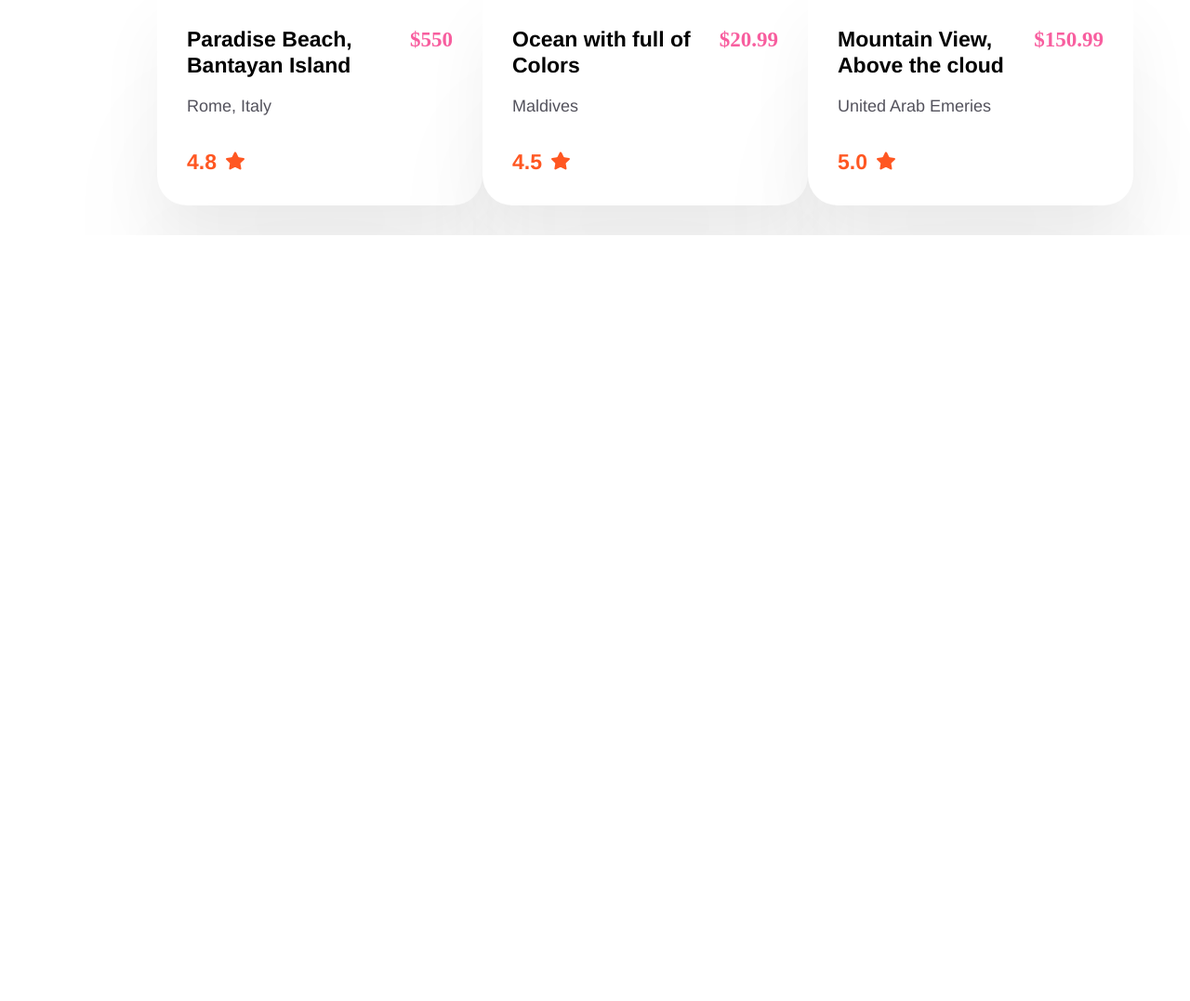
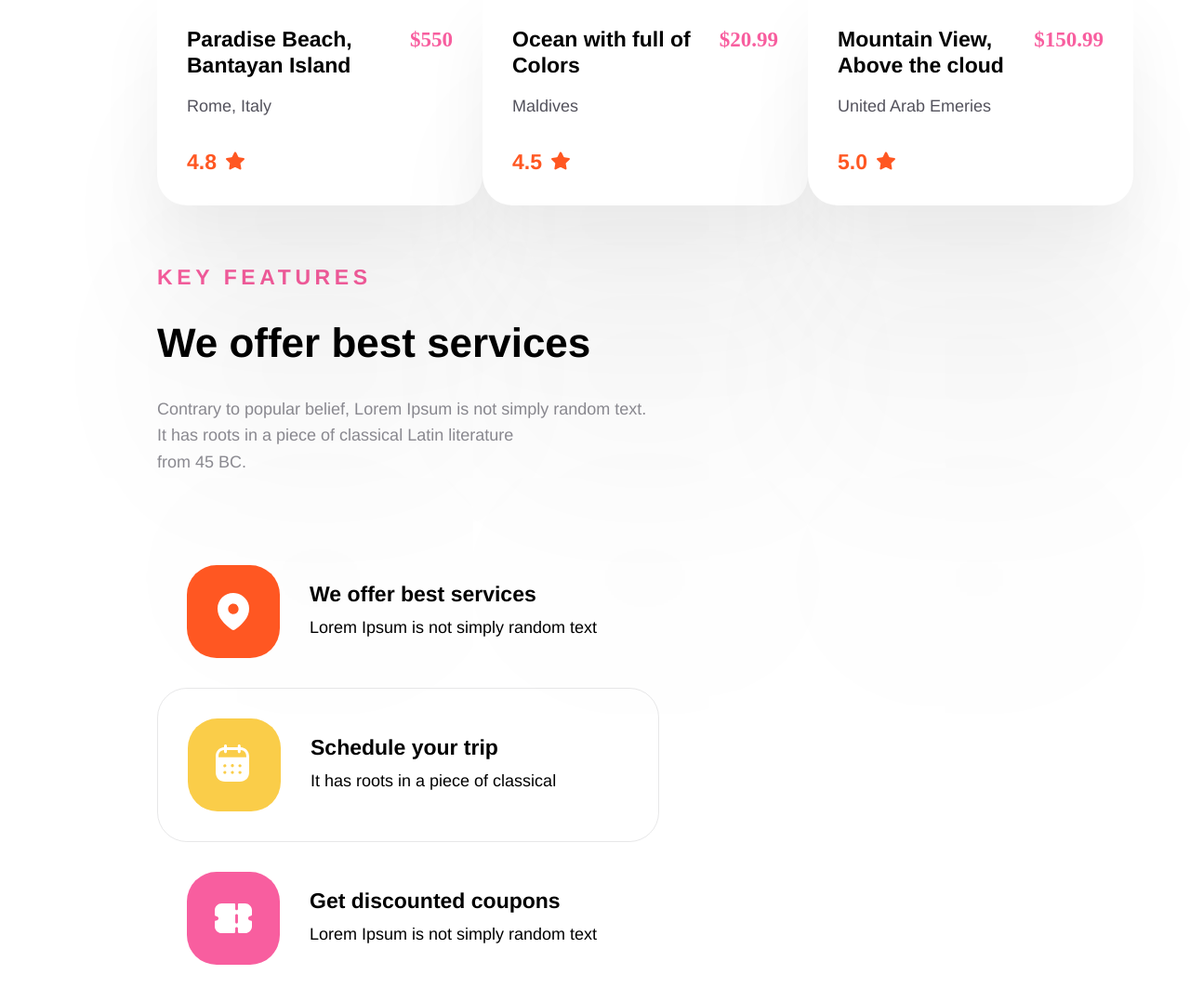
Before and after one commit to ranavijaysingh/travel, a plain HTML site: page index.html in a window 1280 px wide. Shown: the part 1773-2850 px from the top of the page at 93% size. Before the commit the page ends 2026 px from the top, so only its background shows below. Drawn offline with Linux system fonts and the light colour scheme.

Commit message:
section 3 part1 complete

```diff
--- a/index.html
+++ b/index.html
@@ -10,6 +10,7 @@
     <link rel="stylesheet" href="./styles/toptravelRight.css">
     <link rel="stylesheet" href="./styles/destinationSection.css">
     <link rel="stylesheet" href="./styles/destinationSectionCards.css">
+    <link rel="stylesheet" href="./styles/featureSectionContent.css">
 </head>
 <body>
     <header>
@@ -153,7 +154,48 @@
     </section>
 
     <section class="featureSection">
+        <!-- <div class="content"> -->
+            <div class="frame">
+                <div class="div">
+                  <div class="div-2">
+                    <div class="key-features">KEY FEATURES</div>
+                    <div class="text-wrapper">We offer best services</div>
+                  </div>
+                  <p class="contrary-to-popular">
+                    Contrary to popular belief, Lorem Ipsum is not simply random text. It has roots in a piece of classical Latin
+                    literature<br />from 45 BC.
+                  </p>
+                </div>
+                <div class="div-3">
+                  <div class="div-4">
+                    <div class="group"><img class="img" src="assests/location 2.svg" /></div>
+                    <div class="div-5">
+                      <div class="text-wrapper-2">We offer best services</div>
+                      <p class="p">Lorem Ipsum is not simply random text</p>
+                    </div>
+                  </div>
+                  <div class="div-6">
+                    <div class="calendar-wrapper">
+                      <img class="calendar" src="assests/calendar 1.svg" />
+                    </div>
+                    <div class="div-5">
+                      <div class="text-wrapper-2">Schedule your trip</div>
+                      <p class="p">It has roots in a piece of classical</p>
+                    </div>
+                  </div>
+                  <div class="div-4">
+                    <div class="ticket-wrapper"><img class="img" src="assests/ticket 1.svg" /></div>
+                    <div class="div-5">
+                      <div class="text-wrapper-2">Get discounted coupons</div>
+                      <p class="p">Lorem Ipsum is not simply random text</p>
+                    </div>
+                  </div>
+                </div>
+            </div>
+        <!-- </div> -->
+        <div class="paradiseGallery">
 
+        </div>
     </section>
 </body>
 </html>
--- /dev/null
+++ b/styles/featureSectionContent.css
@@ -0,0 +1,141 @@
+.featureSection{
+    display: flex;
+    flex-direction: row;
+    padding: 32px 169px;
+    /* justify-content: center;   */
+}
+.frame {
+    display: flex;
+    flex-direction: column;
+    width: 540px;
+    gap: 64px;
+  }
+
+  .frame .div, .frame .div-2 {
+    display: flex;
+    flex-direction: column;
+    gap: 32px;
+  }
+
+  .frame .key-features {
+    font-family: "Circular Std-Bold", Helvetica;
+    font-weight: 700;
+    color: var(--secondary);
+    font-size: 23px;
+    letter-spacing: 4.6px;
+  }
+
+  .frame .text-wrapper {
+    font-family: var(--h3-font-family);
+    font-weight: var(--h3-font-weight);
+    font-size: var(--h3-font-size);
+  }
+
+  .frame .contrary-to-popular {
+    font-family: var(--body-font-family);
+    color: var(--grey-scaleblack-50);
+    font-size: var(--body-font-size);
+    line-height: var(--body-line-height);
+  }
+  .frame .div-4 {
+    display: flex;
+    align-items: center;
+    gap: 32px;
+    padding: 32px;
+    width: 100%;
+    border-radius: 32px;
+  }
+
+  .frame .group {
+    position: relative;
+    width: 100px;
+    height: 100px;
+    background-color: #ff5722;
+    border-radius: 32px;
+  }
+
+  .frame .img {
+    position: absolute;
+    top: 26px;
+    left: 26px;
+  }
+
+  .frame .div-5 {
+    display: inline-flex;
+    flex-direction: column;
+    gap: 8px;
+  }
+
+  .frame .text-wrapper-2 {
+    font-family: var(--h6-font-family);
+    font-weight: var(--h6-font-weight);
+    font-size: var(--h6-font-size);
+}
+
+  .frame .p {
+    font-family: var(--body-font-family);
+    font-size: var(--body-font-size);
+    line-height: var(--body-line-height);
+  }
+
+  .frame .div-6 {
+    display: flex;
+    align-items: center;
+    gap: 32px;
+    padding: 32px;
+    align-self: stretch;
+    border-radius: 32px;
+    border: 1px solid;
+    border-color: var(--grey-scaleblack-10);
+  }
+
+  .frame .calendar-wrapper {
+    background-color: #facd49;
+    position: relative;
+    width: 100px;
+    height: 100px;
+    border-radius: 32px;
+  }
+
+  .frame .calendar {
+    position: absolute;
+    width: 48px;
+    height: 48px;
+    top: 24px;
+    left: 24px;
+  }
+
+  .frame .ticket-wrapper {
+    background-color: #f85e9f;
+    position: relative;
+    width: 100px;
+    height: 100px;
+    border-radius: 32px;
+  }
+  :root {
+    --secondary: rgba(248, 94, 159, 1);
+    --grey-scaleblack: rgba(25, 24, 37, 1);
+    --grey-scaleblack-50: rgba(25, 24, 37, 0.5);
+    --orange: rgba(255, 87, 34, 1);
+    --white: rgba(255, 255, 255, 1);
+    --yellow: rgba(250, 205, 73, 1);
+    --grey-scaleblack-10: rgba(25, 24, 37, 0.1);
+    --h3-font-family: "CircularStd-Bold", Helvetica;
+    --h3-font-weight: 700;
+    --h3-font-size: 44px;
+    --h3-letter-spacing: 0px;
+    --h3-line-height: 120.00000476837158%;
+    --h3-font-style: normal;
+    --body-font-family: "Inter-Regular", Helvetica;
+    --body-font-weight: 400;
+    --body-font-size: 18px;
+    --body-letter-spacing: 0px;
+    --body-line-height: 160.0000023841858%;
+    --body-font-style: normal;
+    --h6-font-family: "CircularStd-Bold", Helvetica;
+    --h6-font-weight: 700;
+    --h6-font-size: 23px;
+    --h6-letter-spacing: 0px;
+    --h6-line-height: 120.00000476837158%;
+    --h6-font-style: normal;
+  }
```
Also changed, not shown: assests/calendar 1.svg (added), assests/location 2.svg (added), assests/ticket 1.svg (added).
